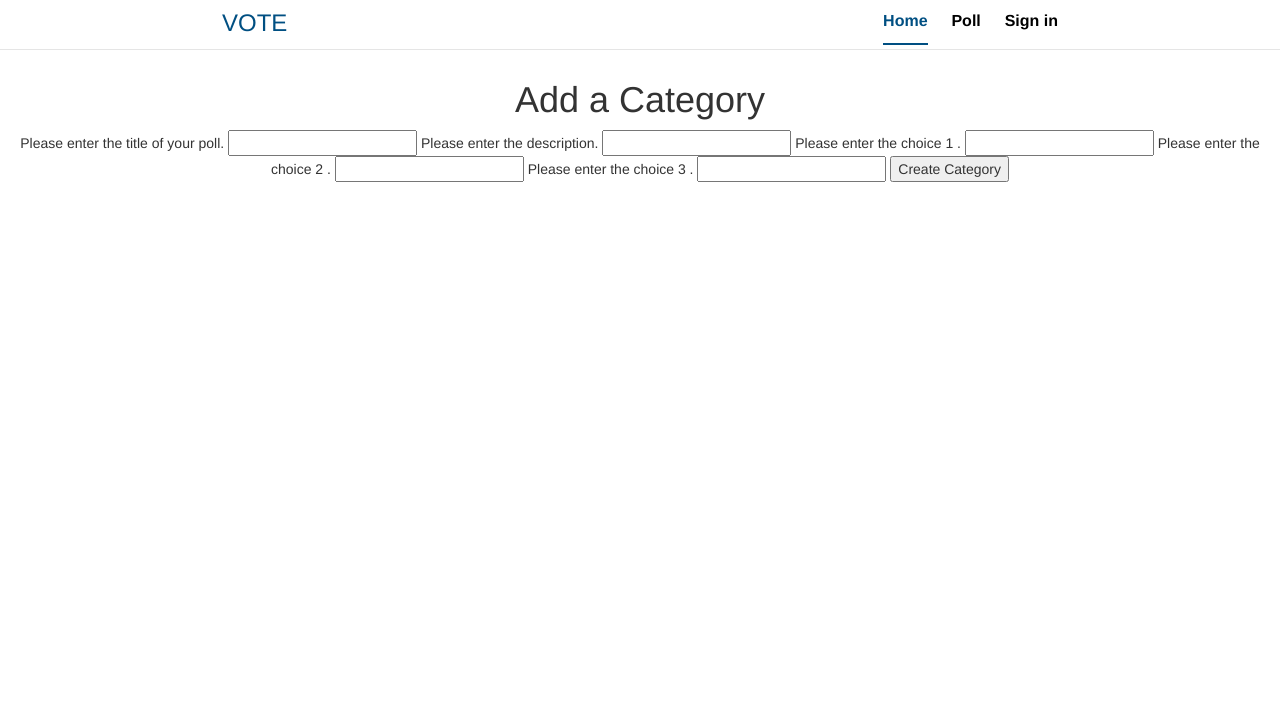
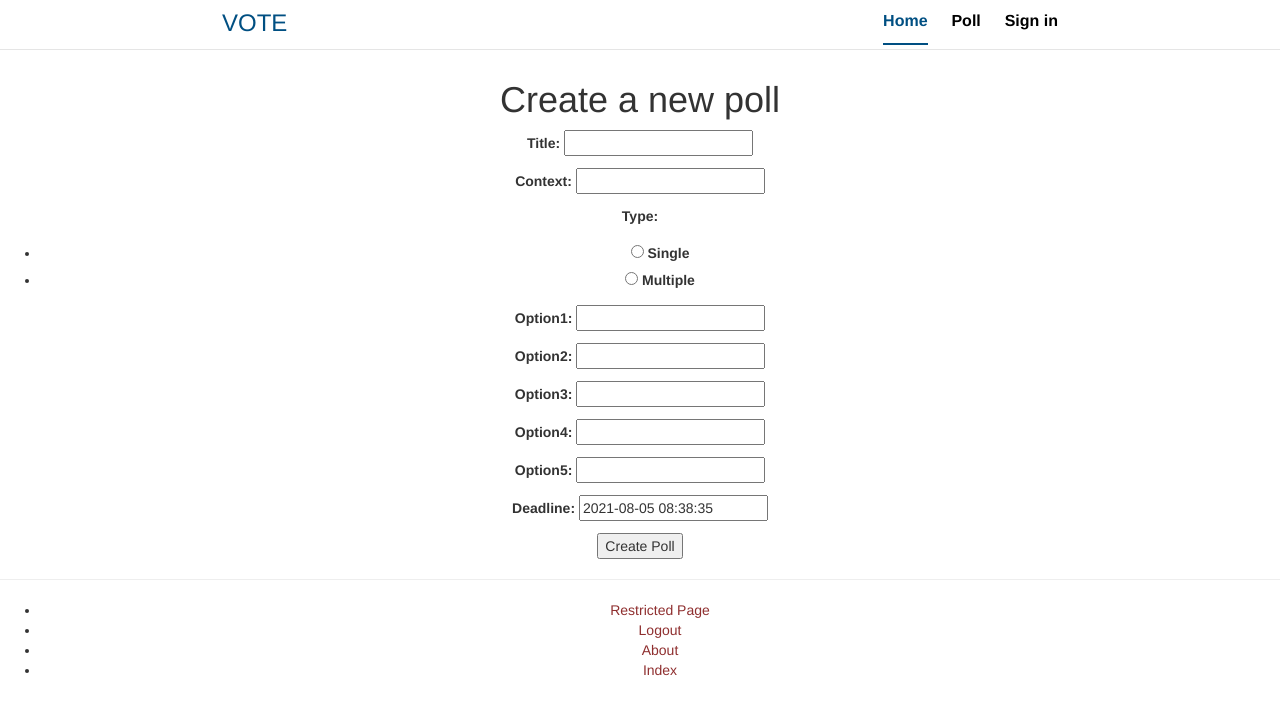
Before and after one commit to bluegothic/it_project, a Django app: page /rango/add_category/ in a window 1280 px wide. Shown: the part 30-745 px from the top of the page. Run offline with Django 3.2, Linux system fonts and the light colour scheme; the visitor is signed in with stand-in values (Sample User, id 1); some libraries are stand-ins or nearby versions.

Commit message:
finish poll page

```diff
--- a/rango/forms.py
+++ b/rango/forms.py
@@ -4,59 +4,88 @@ from django.db import models
 from django.forms import fields
 from django.template.defaultfilters import title
 from django.contrib.auth.models import User
-from rango.models import Page, Category, UserProfile, Comment
+from rango.models import Page, Topic, UserProfile, Comment
 
 
-class CategoryForm(forms.ModelForm):
-  name = forms.CharField(max_length=128, help_text="Please enter the title of your poll.")
-  views = forms.IntegerField(widget=forms.HiddenInput(), initial=0)
-  likes = forms.IntegerField(widget=forms.HiddenInput(), initial=0)
-  slug = forms.CharField(widget=forms.HiddenInput(), required=False)
+class TopicForm(forms.ModelForm):
+    # text_max_length = 128
+    # title = forms.CharField(max_length=text_max_length, help_text="Please enter the title of your poll.")
+    #
+    # views = forms.IntegerField(widget=forms.HiddenInput(), initial=0)
+    # likes = forms.IntegerField(widget=forms.HiddenInput(), initial=0)
+    # slug = forms.CharField(widget=forms.HiddenInput(), required=False)
+    #
+    # sm_choice = (
+    #     ('S', 'Single'),
+    #     ('M', 'Multiple')
+    # )
+    # choice = forms.ChoiceField(widget=forms.RadioSelect(), choices=sm_choice)
+    # context = forms.CharField(widget=forms.Textarea(), max_length=text_max_length, help_text="Please enter the description.")
+    # option1 = forms.CharField(max_length=text_max_length, help_text="Please enter the choice 1.")
+    # option2 = forms.CharField(max_length=text_max_length, help_text="Please enter the choice 2.")
+    # option3 = forms.CharField(max_length=text_max_length, help_text="Please enter the choice 3.")
+    # option4 = forms.CharField(max_length=text_max_length, help_text="Please enter the choice 4.")
+    # option5 = forms.CharField(max_length=text_max_length, help_text="Please enter the choice 5.")
+    # dead_choice = (
+    #     ('D', 'One Day'),
+    #     ('W', 'One Week'),
+    #     ('N', 'No End')
+    # )
+    # deadline = forms.ChoiceField(widget=forms.RadioSelect(), choices=dead_choice)
+    TYPES = (
+        ('S', 'Single'),
+        ('M', 'Multiple'),
+    )
+    type = forms.ChoiceField(widget=forms.RadioSelect(), choices=TYPES)
+    option1 = forms.CharField(required=False)
+    option2 = forms.CharField(required=False)
+    option3 = forms.CharField(required=False)
+    option4 = forms.CharField(required=False)
+    option5 = forms.CharField(required=False)
 
-  context = forms.CharField(max_length=512, help_text="Please enter the description.")
-  choice1 = forms.CharField(max_length=128, help_text="Please enter the choice 1 .")
-  choice2 = forms.CharField(max_length=128, help_text="Please enter the choice 2 .")
-  choice3 = forms.CharField(max_length=128, help_text="Please enter the choice 3 .")
+    class Meta:
+        model = Topic
+        fields = ('title', 'context', 'type', 'option1', 'option2', 'option3', 'option4', 'option5', 'deadline')
+        exclude = ('author_id', 'posttime', 'count1', 'count2', 'count3')
 
-  class Meta:
-    model = Category
-    fields = ('name', 'context', 'choice1', 'choice2', 'choice3',)
-    exclude = ('author_id', 'posttime', 'count1', 'count2', 'count3')
 
 class PageForm(forms.ModelForm):
-  title = forms.CharField(max_length=128, help_text="Please enter the title of the page.")
-  url = forms.URLField(max_length=200, help_text="Please enter the URL of the page.")
-  views = forms.IntegerField(widget=forms.HiddenInput(),initial=0)
+    title = forms.CharField(max_length=128, help_text="Please enter the title of the page.")
+    url = forms.URLField(max_length=200, help_text="Please enter the URL of the page.")
+    views = forms.IntegerField(widget=forms.HiddenInput(), initial=0)
 
-  class Meta:
-    model = Page
-    exclude = ('category',)
+    class Meta:
+        model = Page
+        exclude = ('category',)
 
-  def clean(self):
-    cleaned_data= self.cleaned_data
-    url=cleaned_data.get('url')
+    def clean(self):
+        cleaned_data = self.cleaned_data
+        url = cleaned_data.get('url')
 
-    if url and not url.startswith('http://'):
-      url = f'http//{url}'
-      cleaned_data['url'] = url
+        if url and not url.startswith('http://'):
+            url = f'http//{url}'
+            cleaned_data['url'] = url
 
-    return cleaned_data
+        return cleaned_data
+
 
 class UserForm(forms.ModelForm):
-  password = forms.CharField(widget=forms.PasswordInput())
+    password = forms.CharField(widget=forms.PasswordInput())
 
-  class Meta:
-    model = User
-    fields = ('username', 'email','password',)
+    class Meta:
+        model = User
+        fields = ('username', 'email', 'password',)
+
 
 class UserProfileForm(forms.ModelForm):
-  class Meta:
-    model = UserProfile
-    fields = ('website', 'picture',)
+    class Meta:
+        model = UserProfile
+        fields = ('website', 'picture',)
+
 
 class contextForm(forms.ModelForm):
-  context = forms.CharField(max_length=128, help_text="Please enter the comment.")
+    context = forms.CharField(max_length=128, help_text="Please enter the comment.")
 
-  class Meta:
-    model = Comment
-    exclude = ('comment_id', 'author_id', 'topic_id', 'date')
+    class Meta:
+        model = Comment
+        exclude = ('comment_id', 'author_id', 'topic_id', 'date')
--- a/rango/urls.py
+++ b/rango/urls.py
@@ -8,7 +8,7 @@ urlpatterns = [
   path('', views.index, name='index'),
   path('about/', views.about, name='about'),
   path('category/<slug:category_name_slug>/',views.show_category, name='show_category'),
-  path('add_category/',views.add_category,name='add_category'),
+  path('add_category/', views.add_poll, name='add_category'),
   path('category/<slug:category_name_slug>/add_page/',views.add_page,name='add_page'),
   path('register/',views.register,name='register'),
   path('login/',views.user_login,name='login'),
--- a/rango/views.py
+++ b/rango/views.py
@@ -1,162 +1,176 @@
 from django import forms
-from rango.forms import CategoryForm, PageForm, UserForm, UserProfileForm, contextForm
+from rango.forms import TopicForm, PageForm, UserForm, UserProfileForm, contextForm
 from django.shortcuts import redirect, render
 from django.urls import reverse
 from django.http import HttpResponse, request
-from django.contrib.auth import authenticate, login,logout
+from django.contrib.auth import authenticate, login, logout
 from django.contrib.auth.decorators import login_required
-from rango.models import Category, Page
+from rango.models import *
 from datetime import datetime
 
+
 def index(request):
+    category_list = Topic.objects.order_by('-likes')[:5]
+    page_list = Page.objects.order_by('-views')[:5]
 
-  category_list=Category.objects.order_by('-likes')[:5]
-  page_list=Page.objects.order_by('-views')[:5]
+    context_dict = {}
+    context_dict['boldmessage'] = 'Crunchy, creamy, cookie, candy, cupcake!'
+    context_dict['categories'] = category_list
+    context_dict['pages'] = page_list
 
-  context_dict={}
-  context_dict['boldmessage']='Crunchy, creamy, cookie, candy, cupcake!'
-  context_dict['categories']=category_list
-  context_dict['pages']=page_list
+    visitor_cookie_handler(request)
 
-  visitor_cookie_handler(request)
+    return render(request, 'rango/index.html', context=context_dict)
 
-  return render(request, 'rango/index.html',context=context_dict)
 
 def about(request):
-  context_dict = {}
-  visitor_cookie_handler(request)
-  context_dict['visits'] = request.session['visits']
+    context_dict = {}
+    visitor_cookie_handler(request)
+    context_dict['visits'] = request.session['visits']
 
-  return render(request, 'rango/about.html', context=context_dict)
+    return render(request, 'rango/about.html', context=context_dict)
 
 
 def show_category(request, category_name_slug):
-  context_dict={}
-  try:
-    category = Category.objects.get(slug=category_name_slug)
-    pages=Page.objects.filter(category=category)
+    context_dict = {}
+    # try:
+    category = Topic.objects.get(slug=category_name_slug)
+    pages = Page.objects.filter(category=category)
 
-    context_dict['pages']=pages
-    context_dict['category'] =category
-  except Category.DoesNotExist:
-    context_dict['pages']=None
-    context_dict['category'] =None
+    context_dict['pages'] = pages
+    context_dict['category'] = category
 
-  return render(request, 'rango/category.html', context=context_dict)
+    print(pages.id)
+    print(category.id)
+    selections = TopicChooseDetail.objects.get(topic_id=category.id)
+    # except Category.DoesNotExist:
+    #     context_dict['pages'] = None
+    #     context_dict['category'] = None
+
+    return render(request, 'rango/category.html', context=context_dict)
+
 
 @login_required
-def add_category(request):
-  form = CategoryForm()
-  user = request.user
+def add_poll(request):
+    form = TopicForm()
+    user = request.user
 
-  if request.method == 'POST':
-    form = CategoryForm(request.POST)
+    if request.method == 'POST':
+        form = TopicForm(request.POST)
 
-    if form.is_valid():
+        if form.is_valid():
+            # topic = form.save(commit=False)
+            # topic.author_id = user
+            # topic.cnt1 = 0
+            # topic.cnt2 = 0
+            # topic.cnt3 = 0
+            # topic.save()
+            form.save(commit=True)
 
-      Category = form.save(commit=False)
-      Category.author_id = user
-      Category.count1 = 0
-      Category.count2 = 0
-      Category.count3 = 0
-      Category.save()
+            return redirect('/rango/')
+        else:
+            print(form.errors)
 
-      return redirect('/rango/')
-    else:
-      print(form.errors)
+    return render(request, 'rango/add_poll.html', {'form': form})
 
-  return render(request, 'rango/add_category.html', {'form':form})
 
 @login_required
 def add_page(request, category_name_slug):
-  try:
-    category=Category.objects.get(slug=category_name_slug)
-  except Category.DoesNotExist:
-      category=None
+    try:
+        category = Topic.objects.get(slug=category_name_slug)
+    except Topic.DoesNotExist:
+        category = None
 
-  if category is None:
-    return redirect('/rango/')
+    if category is None:
+        return redirect('/rango/')
 
-  form=PageForm()
+    form = PageForm()
 
-  if request.method=='POST':
-    form=PageForm(request.POST)
-    if form.is_valid():
-      if category:
-        page=form.save(commit=False)
-        page.category=category
-        page.views=0
-        page.save()
-        return redirect(reverse('rango:show_category',kwargs={'category_name_slug':category_name_slug}))
-    else:
-      print(form.errors)
-  context_dict={'form': form,'category': category}
-  return render(request,'rango/add_page.html', context=context_dict)
+    if request.method == 'POST':
+        form = PageForm(request.POST)
+        if form.is_valid():
+            if category:
+                page = form.save(commit=False)
+                page.category = category
+                page.views = 0
+                page.save()
+                return redirect(reverse('rango:show_category', kwargs={'category_name_slug': category_name_slug}))
+        else:
+            print(form.errors)
+    context_dict = {'form': form, 'category': category}
+    return render(request, 'rango/add_page.html', context=context_dict)
+
 
 def register(request):
-  registered = False
+    registered = False
 
-  if request.method == 'POST':
-    user_form = UserForm(request.POST)
-    profile_form = UserProfileForm(request.POST)
+    if request.method == 'POST':
+        user_form = UserForm(request.POST)
+        profile_form = UserProfileForm(request.POST)
 
-    if user_form.is_valid() and profile_form.is_valid():
-      user = user_form.save()
+        if user_form.is_valid() and profile_form.is_valid():
+            user = user_form.save()
 
-      user.set_password(user.password)
-      user.save()
+            user.set_password(user.password)
+            user.save()
 
-      profile = profile_form.save(commit=False)
-      profile.user = user
+            profile = profile_form.save(commit=False)
+            profile.user = user
 
-      if 'picture' in request.FILES:
-        profile.picture = request.FILES['picture']
+            if 'picture' in request.FILES:
+                profile.picture = request.FILES['picture']
 
-      profile.save()
+            profile.save()
 
-      registered = True
+            registered = True
+        else:
+            print(user_form.errors, profile_form.errors)
     else:
-      print(user_form.errors, profile_form.errors)
-  else:
-    user_form = UserForm()
-    profile_form = UserProfileForm()
+        user_form = UserForm()
+        profile_form = UserProfileForm()
 
-  return render(request,'rango/register.html',context={'user_form':user_form,'profile_form':profile_form,'registered':registered})
+    return render(request, 'rango/register.html',
+                  context={'user_form': user_form, 'profile_form': profile_form, 'registered': registered})
+
 
 def user_login(request):
-  if request.method == 'POST':
-    username = request.POST.get('username')
-    password = request.POST.get('password')
+    if request.method == 'POST':
+        username = request.POST.get('username')
+        password = request.POST.get('password')
 
-    user = authenticate(username=username,password=password)
+        user = authenticate(username=username, password=password)
 
-    if user:
-      if user.is_active:
-        login(request,user)
-        return redirect(reverse('rango:index'))
-      else:
-        return HttpResponse("Your Rango account is disabled.")
+        if user:
+            if user.is_active:
+                login(request, user)
+                return redirect(reverse('rango:index'))
+            else:
+                return HttpResponse("Your Rango account is disabled.")
+        else:
+            print(f"Invalid login details: {username},{password}")
+            return HttpResponse("Invalid login details supplied.")
     else:
-      print(f"Invalid login details: {username},{password}")
-      return HttpResponse("Invalid login details supplied.")
-  else:
-    return render(request,'rango/login.html')
+        return render(request, 'rango/login.html')
+
 
 @login_required
 def restricted(request):
-  return HttpResponse("Since you're logged in, you can see this text!")
+    return HttpResponse("Since you're logged in, you can see this text!")
+
 
 @login_required
 def user_logout(request):
-  logout(request)
+    logout(request)
 
-  return redirect(reverse('rango:index'))
+    return redirect(reverse('rango:index'))
+
 
 def get_server_side_cookie(request, cookie, default_val=None):
     val = request.session.get(cookie)
     if not val:
         val = default_val
     return val
+
 
 def visitor_cookie_handler(request):
     visits = int(get_server_side_cookie(request, 'visits', '1'))
@@ -173,29 +187,29 @@ def visitor_cookie_handler(request):
 
 
 def add_comment(request, category_name_slug):
-  user = request.user
-  try:
-    category = Category.objects.get(slug=category_name_slug)
-  except:
-    category = None
+    user = request.user
+    try:
+        category = Topic.objects.get(slug=category_name_slug)
+    except:
+        category = None
 
-  if category is None:
-    return redirect('/rango/')
+    if category is None:
+        return redirect('/rango/')
 
-  form = contextForm()
+    form = contextForm()
 
-  if request.method == 'POST':
-    form = contextForm(request.POST)
+    if request.method == 'POST':
+        form = contextForm(request.POST)
 
-    if form.is_valid():
-      if category:
-        Comment = form.save(commit=False)
-        Comment.topic_id = category
-        Comment.author_id = user
-        Comment.views = 0
-        Comment.save()
-        return redirect(reverse('rango:show_category', kwargs={'category_name_slug': category_name_slug}))
-    else:
-      print(form.errors)
-  context_dict = {'form': form, 'category': category}
-  return render(request, 'rango/add_comment.html', context=context_dict)
+        if form.is_valid():
+            if category:
+                Comment = form.save(commit=False)
+                Comment.topic_id = category
+                Comment.author_id = user
+                Comment.views = 0
+                Comment.save()
+                return redirect(reverse('rango:show_category', kwargs={'category_name_slug': category_name_slug}))
+        else:
+            print(form.errors)
+    context_dict = {'form': form, 'category': category}
+    return render(request, 'rango/add_comment.html', context=context_dict)
--- a/templates/rango/add_category.html
+++ /dev/null
@@ -1,23 +0,0 @@
-{% extends 'rango/base.html' %}
-{% load static %}
-
-{% block title_block %}
-  Add a Category
-{% endblock %}
-
-
-{% block body_block %}
-  <h1>Add a Category</h1>
-  <form id="category_form" method="post" action="{% url 'rango:add_category' %}">
-    {% csrf_token %}
-    {% for hidden in form.hidden_fields %}
-      {{ hidden }}
-    {% endfor %}
-    {% for field in form.visible_fields %}
-      {{ field.errors }}
-      {{ field.help_text }}
-      {{ field }}
-    {% endfor %}
-    <input type="submit" name="submit" value="Create Category" />
-  </form>
-{% endblock %}
--- /dev/null
+++ b/templates/rango/add_poll.html
@@ -0,0 +1,26 @@
+{% extends 'rango/base.html' %}
+{% load static %}
+
+{% block title_block %}
+    Add a new poll
+{% endblock %}
+
+
+{% block body_block %}
+    <h1>Create a new poll</h1>
+    <form id="category_form" method="post" action="{% url 'rango:add_category' %}">
+        {% csrf_token %}
+{#        {% for hidden in form.hidden_fields %}#}
+{#            {{ hidden }}#}
+{#        {% endfor %}#}
+{##}
+{#        {% for field in form.visible_fields %}#}
+{#            {{ field.errors }}#}
+{#            {{ field.help_text }}#}
+{#            {{ field }}#}
+{#            {{ value|linebreaks }} {#添加换行符#}
+{#        {% endfor %}#}
+        {{ form.as_p }}
+        <input type="submit" name="submit" value="Create Poll"/>
+    </form>
+{% endblock %}
--- a/templates/rango/base.html
+++ b/templates/rango/base.html
@@ -3,7 +3,7 @@
 
 <html>
 <head lang='en'>
-    <meta charset='utf-8' />
+    <meta charset='utf-8'/>
     <meta charset="utf-8">
     <meta http-equiv="X-UA-Compatible" content="IE=edge">
     <meta name="viewport" content="width=device-width, initial-scale=1">
@@ -42,17 +42,17 @@
     </div>
 </div>
 
-    <div>
+<div class="body_block">
     {% block body_block %}
     {% endblock %}
 </div>
-    <!-- <hr />
+<hr/>
 <div>
     <ul>
         {% if user.is_authenticated %}
             <li><a href="{% url 'rango:restricted' %}">Restricted Page</a></li>
             <li><a href="{% url 'rango:logout' %}">Logout</a></li>
-        <li><a href="{% url 'rango:add_category' %}">Add a New Category</a></li>
+{#            <li><a href="{% url 'rango:add_category' %}">Add a New Category</a></li>#}
         {% else %}
             <li><a href="{% url 'rango:register' %}">Sign Up</a></li>
             <li><a href="{% url 'rango:login' %}">Login</a></li>
@@ -60,8 +60,8 @@
         <li><a href="{% url 'rango:about' %}">About</a></li>
         <li><a href="{% url 'rango:index' %}">Index</a></li>
     </ul>
-    </div> -->
+</div>
 
 <script src="{% static 'bootstrap/js/bootstrap.min.js' %}"></script>
 </body>
-</html
+</html>
--- a/templates/rango/restricted.html
+++ b/templates/rango/restricted.html
@@ -2,10 +2,10 @@
 {% load static %}
 
 {% block title_block %}
-  Restricted Pages
+    Restricted Pages
 {% endblock %}
 
 {% block body_block %}
-  <h1>Restricted Pages/h1>
-  login successful
+    <h1>Restricted Pages/h1>
+    login successful
 {% endblock %}
```
Also changed, not shown: polls_dbitems.py (added, +61 -0 lines), populate_rango.py (+43 -37 lines), rango/admin.py (+10 -6 lines), rango/models.py (+63 -38 lines), templates/rango/index.html (+4 -4 lines), templates/rango/login.html (+13 -10 lines), templates/rango/register.html (+4 -4 lines), README.md, 1 other file. Lines whose indentation alone changed are shown as unchanged.
